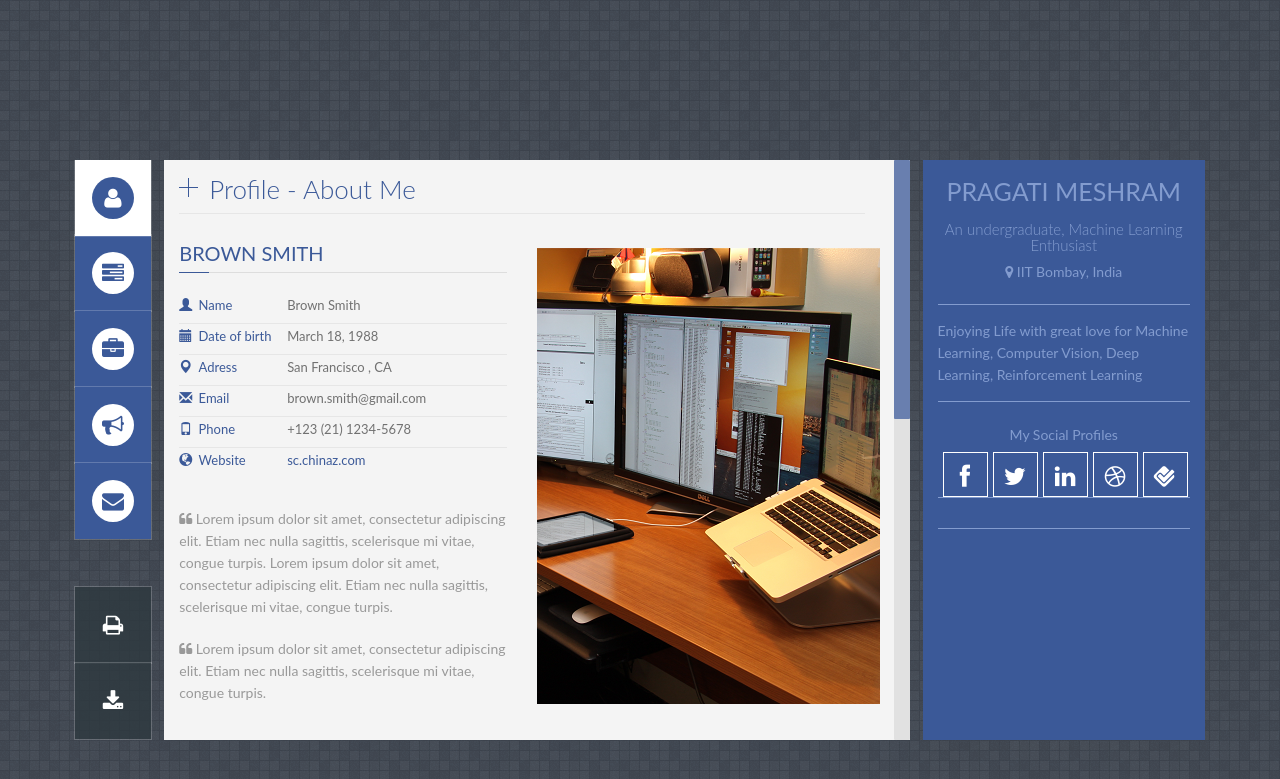
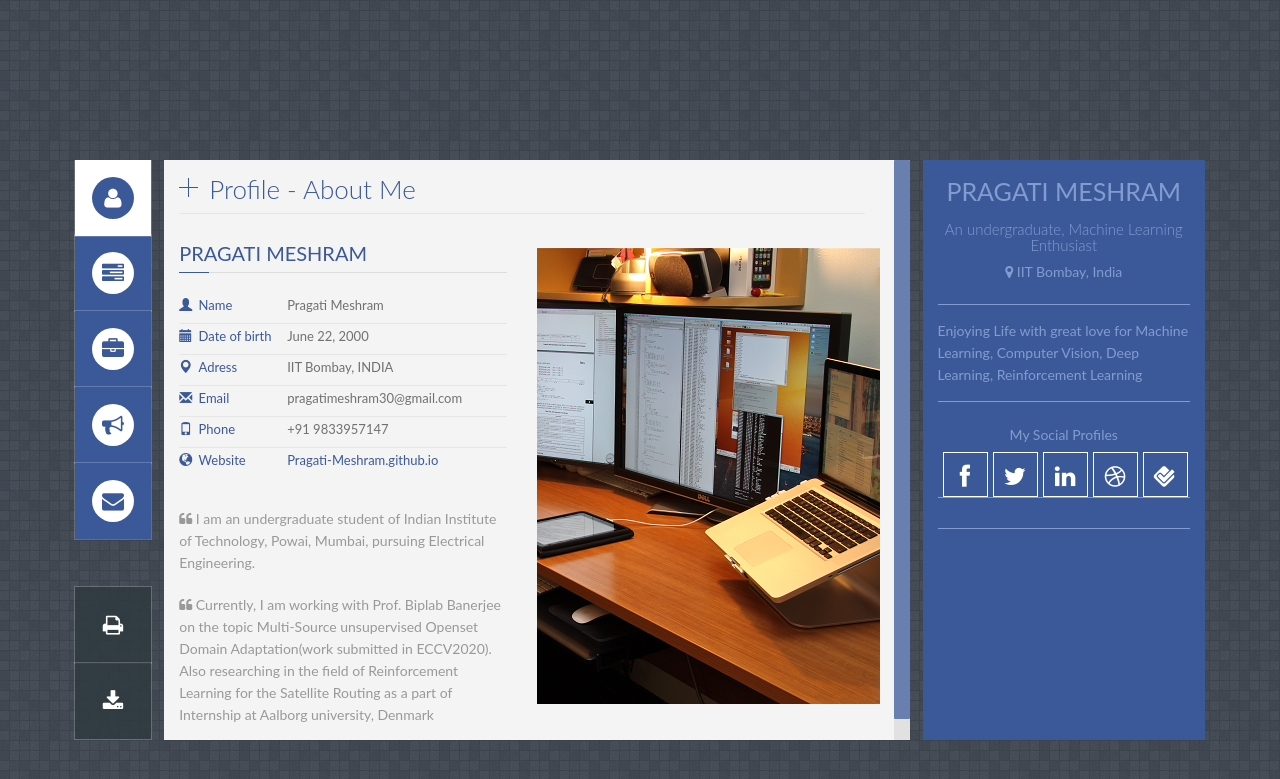
Before and after one commit to Pragati-Meshram/Pragati-Meshram.github.io, a Jekyll site: the page built from index.html, in a window 1280 px wide. Shown: the top 779 px of the page. Built offline with Jekyll 4.4.1, drawn with Linux system fonts in a browser that asks for light colours; some web fonts are replaced.

Commit message:
Initial commit

```diff
--- a/_includes/contact.html
+++ b/_includes/contact.html
@@ -22,13 +22,13 @@
                     </div>
 
                     <ul>
-                        <li><span class="span-info"><i class="glyphicon glyphicon-map-marker"></i> Adress:</span> San Francisco , CA.<br /><br /></li>
-                        <li><span class="span-info"><i class="glyphicon glyphicon-envelope"></i> Email:</span> brown.smith@gmail.com</li>
-                        <li><span class="span-info"><i class="glyphicon glyphicon-phone"></i> Phone:</span> +123 456 789 111</li>
-                        <li><span class="span-info"><i class="glyphicon glyphicon-globe"></i> Website:</span> www.brown-smith.com</li>
-                        <li><span class="span-info"><i class="glyphicon glyphicon-comment"></i> Skype:</span> brown-smith-skype</li>
+                        <li><span class="span-info"><i class="glyphicon glyphicon-map-marker"></i> Adress:</span> IIT Bombay, India.<br /><br /></li>
+                        <li><span class="span-info"><i class="glyphicon glyphicon-envelope"></i> Email:</span>pragatimeshram30@gmail.com</li>
+                        <li><span class="span-info"><i class="glyphicon glyphicon-phone"></i> Phone:</span> +91 9833957147 </li>
+                        <li><span class="span-info"><i class="glyphicon glyphicon-globe"></i> Website:</span> Pragati-Meshram.github.io</li>
+                        <!-- <li><span class="span-info"><i class="glyphicon glyphicon-comment"></i> Skype:</span> brown-smith-skype</li>
                         <li><span class="span-info"><i class="glyphicon glyphicon-thumbs-up"></i> G. Drive:</span> brown-s-gm@gmail.com</li>
-                        <li><span class="span-info"><i class="glyphicon glyphicon-unchecked"></i> Skydrive:</span> brown-s-sk@hotmail.com</li>
+                        <li><span class="span-info"><i class="glyphicon glyphicon-unchecked"></i> Skydrive:</span> brown-s-sk@hotmail.com</li> -->
                     </ul>
                 </div>
                 <!-- /Contact Info -->
--- a/_includes/profile.html
+++ b/_includes/profile.html
@@ -8,7 +8,7 @@
 
         <!--About me-->
         <div class="title_content">
-            <div class="text_content">brown smith</div>
+            <div class="text_content">Pragati Meshram</div>
             <div class="clear"></div>
         </div>
 
@@ -17,42 +17,42 @@
             <li>
                 <i class="glyphicon glyphicon-user"></i>
                 <label>Name</label>
-                <span class="value">Brown Smith</span>
+                <span class="value">Pragati Meshram</span>
                 <div class="clear"></div>
             </li>
 
             <li>
                 <i class="glyphicon glyphicon-calendar"></i>
                 <label>Date of birth</label>
-                <span class="value">March 18, 1988</span>
+                <span class="value">June 22, 2000</span>
                 <div class="clear"></div>
             </li>
 
             <li>
                 <i class="glyphicon glyphicon-map-marker"></i>
                 <label>Adress</label>
-                <span class="value">San Francisco , CA</span>
+                <span class="value">IIT Bombay, INDIA</span>
                 <div class="clear"></div>
             </li>
 
             <li>
                 <i class="glyphicon glyphicon-envelope"></i>
                 <label>Email</label>
-                <span class="value">brown.smith@gmail.com</span>
+                <span class="value">pragatimeshram30@gmail.com</span>
                 <div class="clear"></div>
             </li>
 
             <li>
                 <i class="glyphicon glyphicon-phone"></i>
                 <label>Phone</label>
-                <span class="value">+123 (21) 1234-5678</span>
+                <span class="value">+91 9833957147</span>
                 <div class="clear"></div>
             </li>
 
             <li>
                 <i class="glyphicon glyphicon-globe"></i>
                 <label>Website</label>
-                <span class="value"><a href="#" target="_blank">sc.chinaz.com</a></span>
+                <span class="value"><a href="#" target="_blank">Pragati-Meshram.github.io</a></span>
                 <div class="clear"></div>
             </li>
 
@@ -61,12 +61,12 @@
 
         <p style="margin-bottom:20px">
             <i class="fa fa-quote-left"></i>
-            Lorem ipsum dolor sit amet, consectetur adipiscing elit. Etiam nec nulla sagittis, scelerisque mi vitae, congue turpis. Lorem ipsum dolor sit amet, consectetur adipiscing elit. Etiam nec nulla sagittis, scelerisque mi vitae, congue turpis.
+            I am an undergraduate student of Indian Institute of Technology, Powai, Mumbai, pursuing Electrical Engineering.
         </p>
 
          <p style="margin-bottom:20px">
             <i class="fa fa-quote-left"></i>
-            Lorem ipsum dolor sit amet, consectetur adipiscing elit. Etiam nec nulla sagittis, scelerisque mi vitae, congue turpis.
+            Currently, I am working with Prof. Biplab Banerjee on the topic Multi-Source unsupervised Openset Domain Adaptation(work submitted in ECCV2020). Also researching in the field of Reinforcement Learning for the Satellite Routing as a part of Internship at Aalborg university, Denmark
 
         </p>
 
@@ -87,7 +87,7 @@
 
 
 <!-- begin service -->
-<div class="clear"></div>
+<!-- <div class="clear"></div>
 <div class="row" id="services">
 	<div class="col-md-12">
         <div class="title_content">
@@ -124,12 +124,12 @@
             </div>
         </div>
      </div>
-</div><!-- End Services -->
+</div> --><!-- End Services -->
 
 
 
 <!-- service 2 -->
-<div class="clear"></div>
+<!-- <div class="clear"></div>
 <div class="border-list"></div>
 
 <div class="row">
@@ -190,7 +190,7 @@
 
     </div>
 </div>
-</div>
+</div> -->
 <!-- end service 2 -->
 
 <div class="clear"></div>
--- a/index.html
+++ b/index.html
@@ -59,7 +59,7 @@
 
         <!-- style for simple image profile -->
    		<div class="circle-img" id="pic_prof_2" style="display:none">
-            <img class="head-image up circle" src="images/img/up.png" width="150" height="150" alt="" />
+            <img class="head-image up circle" src="images/bg/bg5.png" width="150" height="150" alt="" />
         </div>
 
 
```
